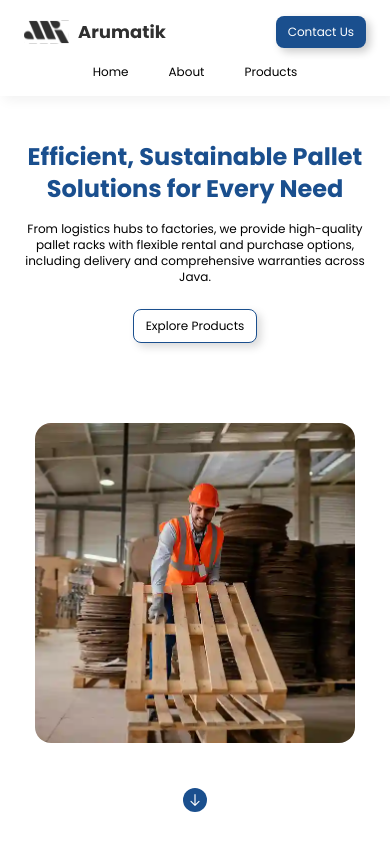
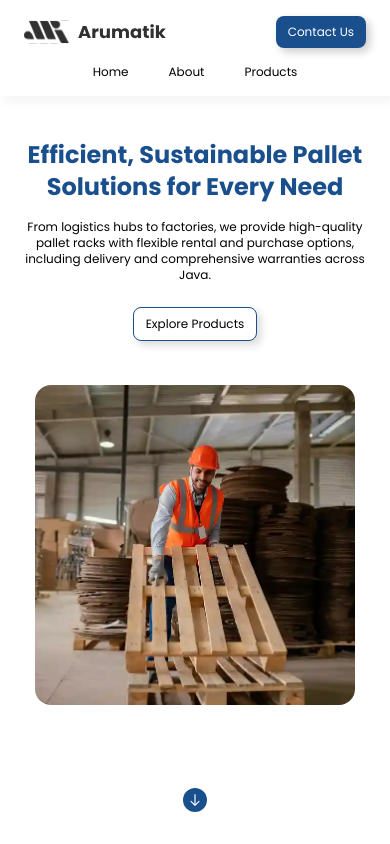
Before and after one commit to Crskiko/Arumatik, a React (Vite) app: page / in a window 390 px wide. Shown: the top 844 px of the page. Built offline with nearby package versions, Linux system fonts and the light colour scheme.

Commit message:
change hero gap

```diff
--- a/src/components/HeroSection.jsx
+++ b/src/components/HeroSection.jsx
@@ -13,10 +13,10 @@ import ArrowV2Icon from "../assets/icons/arrow-v2-icon.svg";
  */
 function HeroSection({ navigate, scroll, isMobile }) {
   return (
-    <section id="hero">
+    <section id="hero" className="relative">
       <div
-        className={`flex ${isMobile ? "flex-col px-6 mt-10" : "flex-row xl:px-28 px-12"}
-        justify-between gap-10 items-center w-full`}
+        className={`flex ${isMobile ? "flex-col px-6 gap-1" : "flex-row xl:px-28 px-12 gap-10"}
+        justify-between items-center w-full`}
       >
         <div className={isMobile ? "text-center" : "w-[34rem]"}>
           <h1 className={`${isMobile ? "text-2xl mb-4" : "text-3xl mb-5"} font-bold text-blue`}>
```
